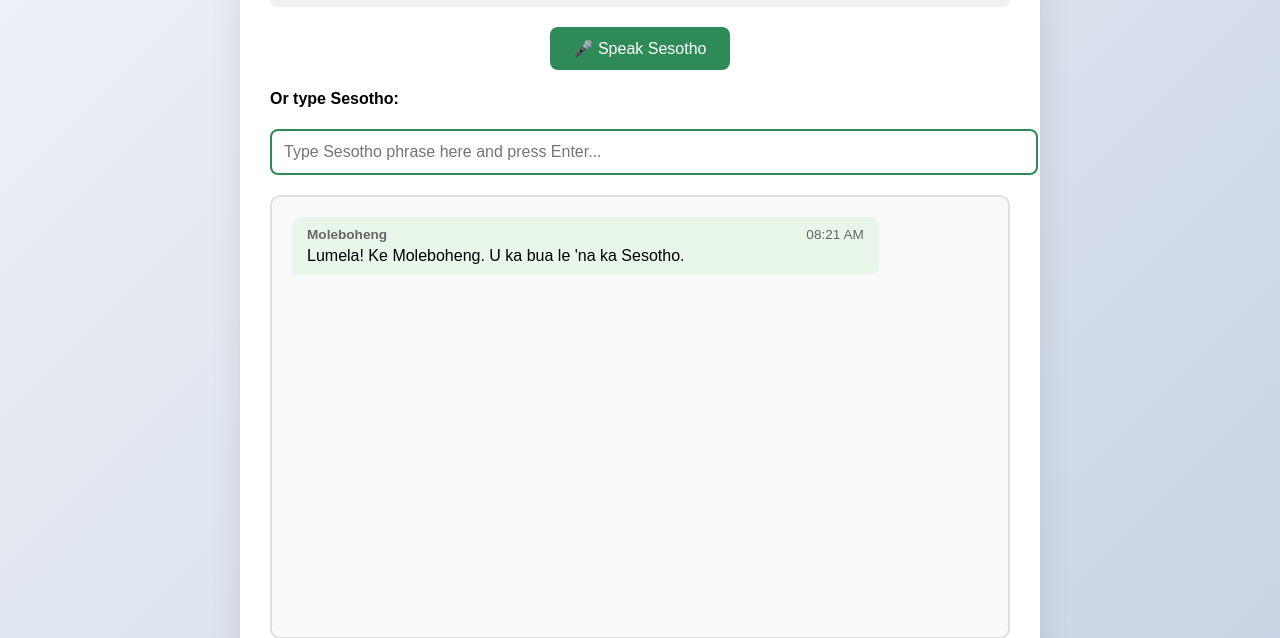
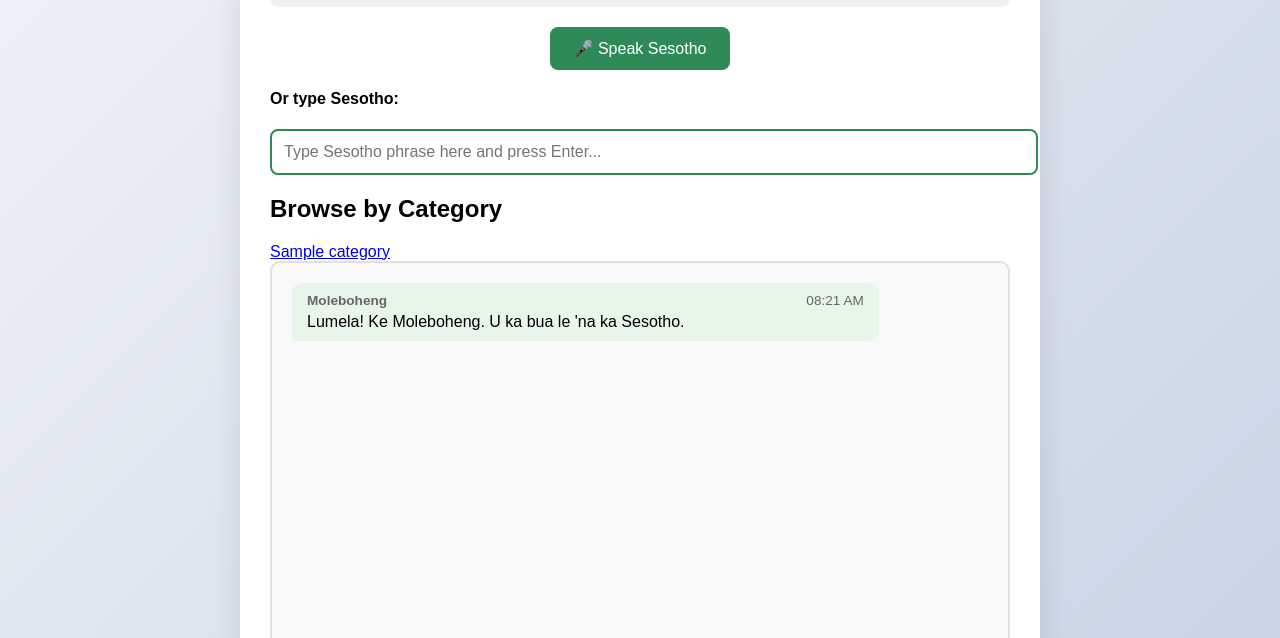
Before and after one commit to Chaka204/moleboheng-ai, a Flask app: template templates/index.html in a window 1280 px wide. Shown: the part 437-1075 px from the top of the page. Run offline with Flask 3, Linux system fonts and the light colour scheme; the template is opened without the code that fills it: most values are stand-ins (such as "Sample title", 1, 10 or a date in 2020); parts of the project's set-up code (start-up, migrations or seed data) failed here and were passed over.

Commit message:
Update index.html

```diff
--- a/templates/index.html
+++ b/templates/index.html
@@ -27,6 +27,18 @@
             </button>
         </div>
 
+        <!-- Add this to your existing index.html -->
+<div class="categories">
+    <h2>Browse by Category</h2>
+    <div class="category-grid">
+        {% for category in categories %}
+        <a href="{{ url_for('category_phrases', category_name=category) }}" class="category-card">
+            {{ category }}
+        </a>
+        {% endfor %}
+    </div>
+</div>
+
         <div class="conversation" id="conversation">
             <!-- Messages will appear here -->
         </div>
```
